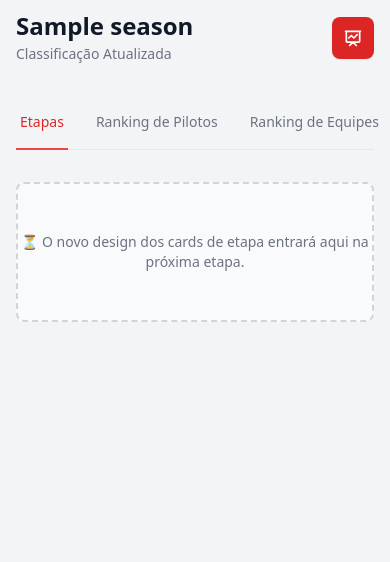
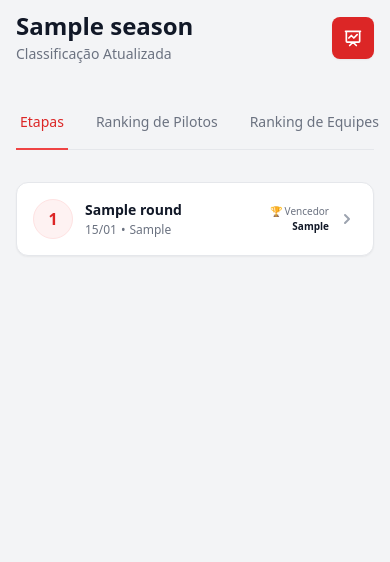
Before and after one commit to jailsonmendesjr/kart-championship, a Django app: page /season/1/ in a window 390 px wide. Shown: the part 158-720 px from the top of the page. Run offline with Django 4.2, Linux system fonts and the light colour scheme; tables that the repository leaves empty hold one stand-in row (values such as "Sample post"); some libraries are stand-ins or nearby versions.

Commit message:
Novo Card Etapas

```diff
--- a/championship/views.py
+++ b/championship/views.py
@@ -134,6 +134,16 @@ def season_detail(request, season_id):
 
     rounds_list = season.rounds.all().order_by('-order')
 
+    # NOVO: Descobre o vencedor de cada etapa para exibir no card do mobile
+    for r in rounds_list:
+        # Tenta achar o resultado de 1º lugar finalizado
+        winner_result = r.results.filter(position=1, status='COMPLETED').first()
+        if winner_result:
+            # Pega só o primeiro nome para não quebrar o layout no celular
+            r.winner = winner_result.entry.driver.name.split()[0]
+        else:
+            r.winner = None
+
     context = {
         'season': season,
         'drivers_ranking': current_drivers,
--- a/templates/championship/season_detail.html
+++ b/templates/championship/season_detail.html
@@ -106,11 +106,46 @@
             </nav>
         </div>
 
-        <div id="content-etapas" class="mt-8 flex-col hidden md:hidden">
+        <div id="content-etapas" class="mt-8 flex-col hidden md:hidden space-y-3">
 
-            <div class="w-full text-center py-12 border-2 border-dashed border-gray-300 rounded-lg bg-gray-50">
-                <p class="text-gray-500 text-sm font-medium">⏳ O novo design dos cards de etapa entrará aqui na próxima etapa.</p>
+            {% for round in rounds_list %}
+            <a href="{% url 'round_detail' season.id round.id %}"
+               class="bg-white border border-gray-200 rounded-xl p-4 shadow-sm flex items-center justify-between hover:border-red-400 active:bg-gray-50 transition-all">
+
+                <div class="flex items-center space-x-3 min-w-0">
+                    <div class="flex-shrink-0 h-10 w-10 rounded-full bg-red-50 flex items-center justify-center text-red-600 font-bold border border-red-100">
+                        {{ round.order }}
+                    </div>
+
+                    <div class="min-w-0">
+                        <p class="text-sm font-bold text-gray-900 truncate">{{ round.name }}</p>
+                        <p class="text-xs text-gray-500 truncate flex items-center mt-0.5">
+                            {{ round.date|date:"d/m" }} <span class="mx-1">•</span> {{ round.location }}
+                        </p>
+                    </div>
+                </div>
+
+                <div class="flex items-center flex-shrink-0 ml-3">
+                    {% if round.winner %}
+                        <div class="text-[10px] text-right mr-2 hidden sm:block min-[380px]:block">
+                            <span class="block text-gray-500">🏆 Vencedor</span>
+                            <span class="text-gray-900 font-bold">{{ round.winner }}</span>
+                        </div>
+                        <div class="text-sm mr-1 block min-[380px]:hidden" title="Vencedor: {{ round.winner }}">
+                            🏆
+                        </div>
+                    {% endif %}
+
+                    <svg class="h-5 w-5 text-gray-400" xmlns="http://www.w3.org/2000/svg" viewBox="0 0 20 20" fill="currentColor">
+                        <path fill-rule="evenodd" d="M7.293 14.707a1 1 0 010-1.414L10.586 10 7.293 6.707a1 1 0 011.414-1.414l4 4a1 1 0 010 1.414l-4 4a1 1 0 01-1.414 0z" clip-rule="evenodd" />
+                    </svg>
+                </div>
+            </a>
+            {% empty %}
+            <div class="w-full text-center py-8 border-2 border-dashed border-gray-300 rounded-lg">
+                <p class="text-gray-500 text-sm font-medium">Nenhuma etapa cadastrada ainda.</p>
             </div>
+            {% endfor %}
 
         </div>
 
```
